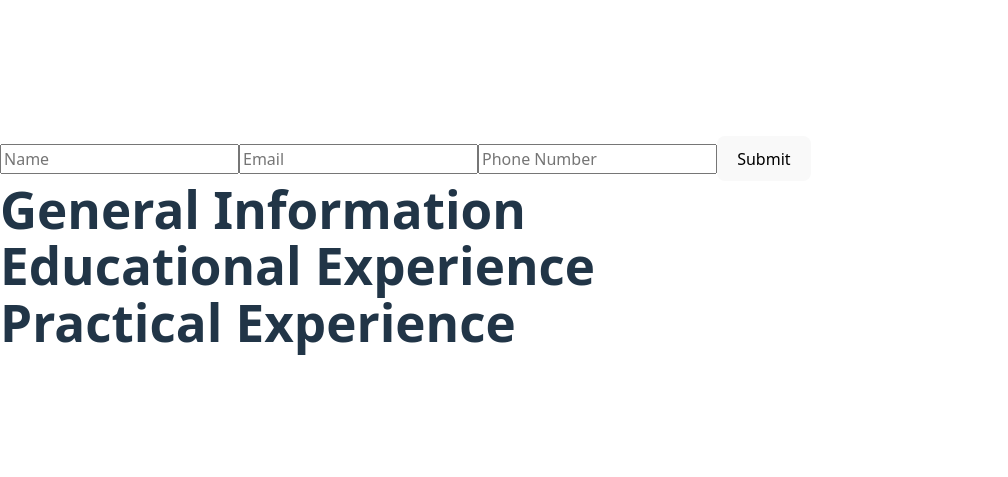
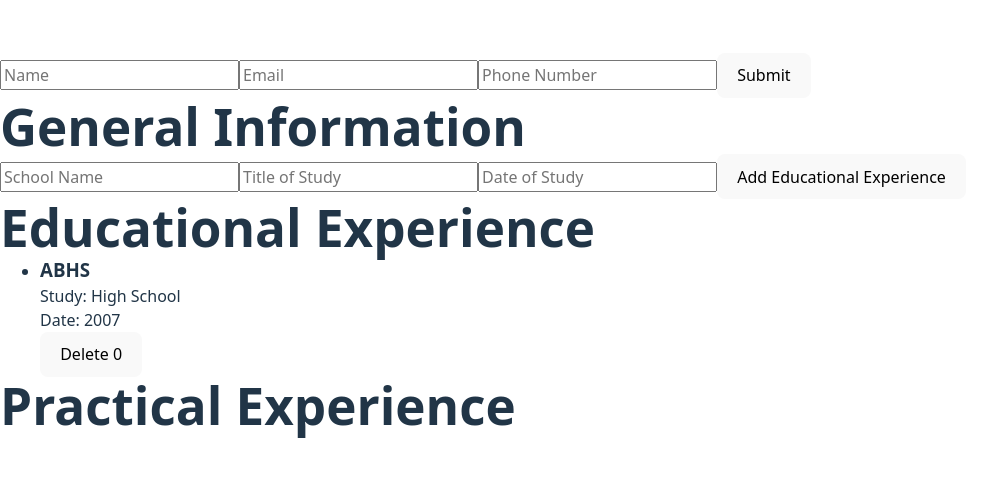
Before and after one commit to riezong/cv-application, a React (Vite) app: page / in a window 1280 px wide. Shown: the part 157-634 px from the top of the page, without its empty margins (0-1008 px from the left). Built offline with nearby package versions, Linux system fonts and the light colour scheme.

Commit message:
Add functionality for Educational Experience component

```diff
--- a/src/components/EducationalExperience.jsx
+++ b/src/components/EducationalExperience.jsx
@@ -1,5 +1,114 @@
+import { useState } from 'react'
 import '../styles/EducationalExperience.css'
 
+let nextID = 1;
+
 export default function EducationalExperience () {
-  return <h1>Educational Experience</h1>
+  const initialItems = [
+    {id: 0,
+    schoolName: 'ABHS',
+    titleOfStudy: 'High School',
+    dateOfStudy: '2007'}
+  ]
+
+  const [schoolName, setSchoolName] = useState('');
+  const [titleOfStudy, setTitleOfStudy] = useState('');
+  const [dateOfStudy, setDateOfStudy] = useState('');
+
+  function handleNameChange(e) {
+    setSchoolName(e.target.value);
+  }
+  function handleTitleChange(e) {
+    setTitleOfStudy(e.target.value);
+  }
+  function handleDateChange(e) {
+    setDateOfStudy(e.target.value);
+  }
+
+  const [items, setItems] = useState(initialItems)
+
+  function handleAddItem(e) {
+    setSchoolName('');
+    setTitleOfStudy('');
+    setDateOfStudy('');
+    // setItems([
+    //   ...items,
+    //   {
+    //     id: nextID++,
+    //     schoolName: schoolName,
+    //     titleOfStudy: titleOfStudy,
+    //     dateOfStudy: titleOfStudy
+    //   }
+    // ])
+    // Copy items to new array for sorting
+    const newItems = [
+      ...items,
+      {
+        id: nextID++,
+        schoolName: schoolName,
+        titleOfStudy: titleOfStudy,
+        dateOfStudy: dateOfStudy // fixed typo from titleOfStudy
+      }
+    ];
+    // Sort by dateOfStudy (convert to appropriate type if needed)
+    const sorted = [...newItems].sort((a, b) => a.dateOfStudy - b.dateOfStudy);
+    setItems(sorted);
+  }
+
+  function sortItems() {
+    const sortItems = () => {
+      const sorted = [...items].sort((a,b) => a-b);
+      setItems(sorted);
+    }
+  }
+
+  function handleDeleteItem(itemId) {
+    setItems(
+      items.filter(item => item.id !== itemId)
+    );
+  }
+
+  return (
+    <div>
+      <form onSubmit={e => e.preventDefault()}>
+        <input
+          placeholder="School Name"
+          value={schoolName}
+          onChange={handleNameChange}
+        />
+        <input
+          placeholder="Title of Study"
+          value={titleOfStudy}
+          onChange={handleTitleChange}
+        />
+        <input
+          placeholder="Date of Study"
+          value={dateOfStudy}
+          onChange={handleDateChange}
+        />
+        <button onClick={handleAddItem}>Add Educational Experience</button>
+      </form>
+
+      <div className="printDetails">
+        <h1>Educational Experience</h1>
+
+        <div className="printDetails">
+        </div>
+          <ul>
+          {items.map((item) => (
+            /* 1. KEY: We use item.id instead of index (Best Practice)
+               2. RENDERING: We access specific properties (item.schoolName),
+                  we cannot render the whole 'item' object at once.
+            */
+            <li key={item.id}>
+              <h3>{item.schoolName}</h3>
+              <p>Study: {item.titleOfStudy}</p>
+              <p>Date: {item.dateOfStudy}</p>
+              <button onClick={() => handleDeleteItem(item.id)}>Delete {item.id}</button>
+            </li>
+          ))}
+        </ul>
+      </div>
+    </div>
+  )
 }
```
